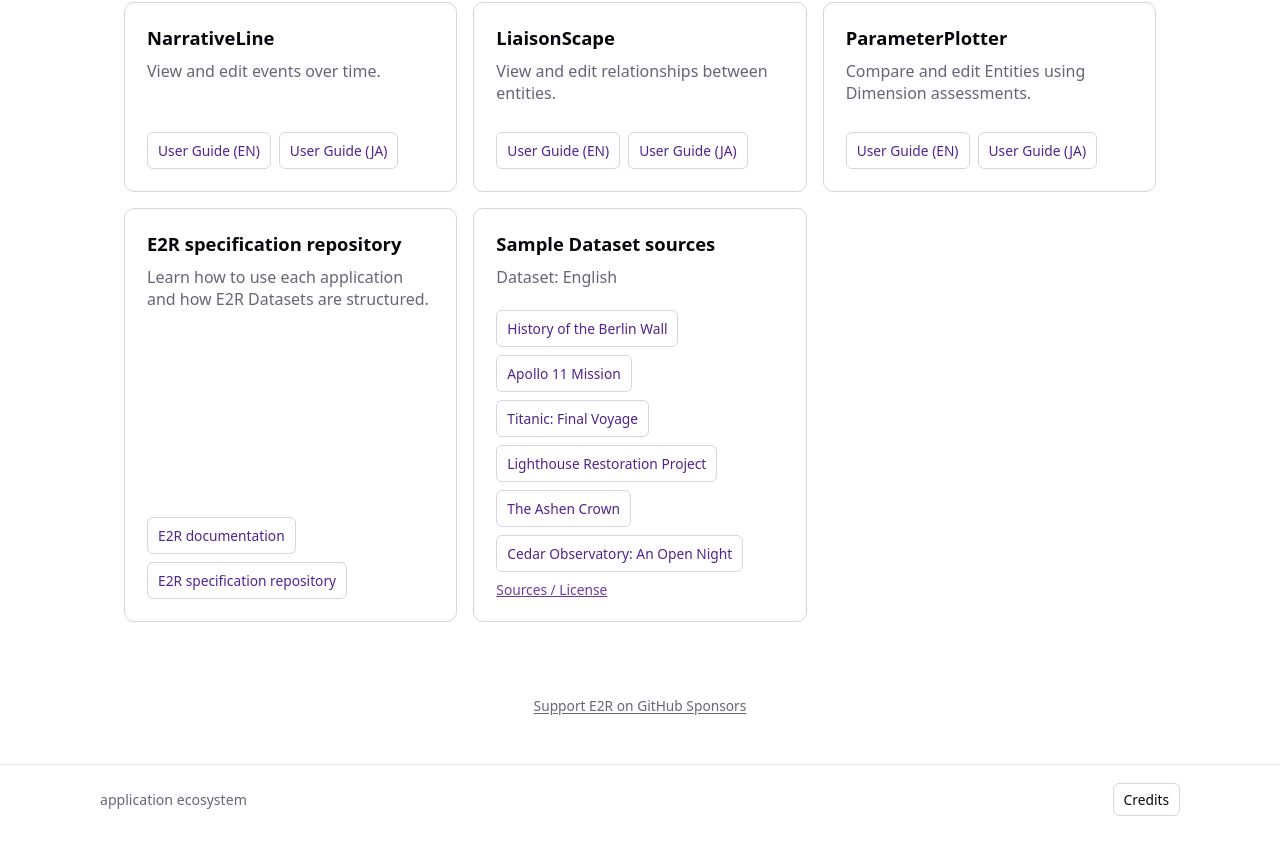
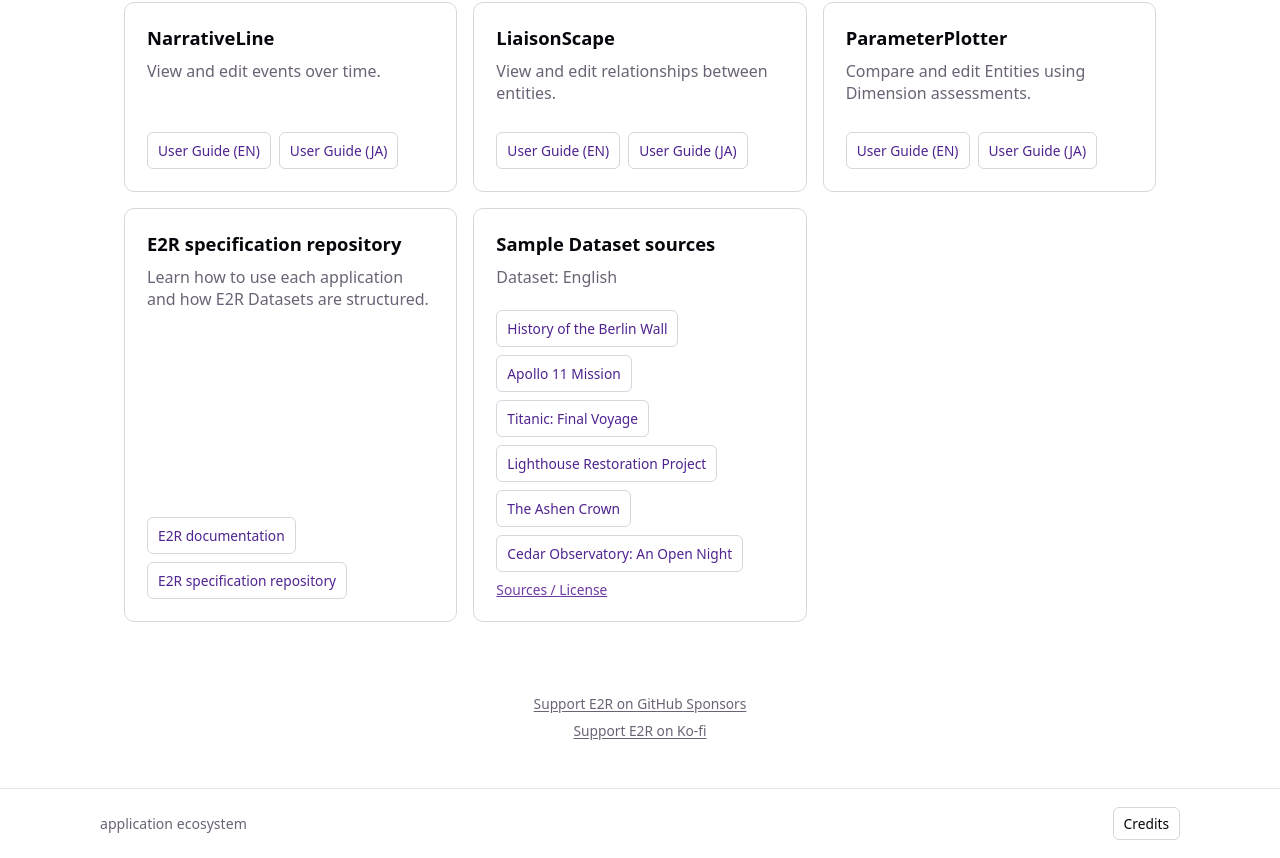
Before and after one commit to sukoyaka-dopeness/e2r-hub, a React (Vite) app: page / in a window 1280 px wide. Shown: the part 3664-4522 px from the top of the page. Before the commit the page ends 4498 px from the top, so only its background shows below. Built offline with nearby package versions, Linux system fonts and the light colour scheme; no server answers.

Commit message:
Record accepted Hub Ko-fi Home candidate

```diff
--- a/src/App.css
+++ b/src/App.css
@@ -68,8 +68,9 @@ main { width: min(1080px, 100%); margin: 0 auto; }
 .sample-source-links > .sample-info-link { margin-top: 0; }
 .sample-source-links .documentation-actions { margin-top: 0; padding-top: 0; }
 .documentation-note { margin-top: 22px; font-size: .92rem; }
-.site-support { padding: 0 24px 48px; text-align: center; }
+.site-support { display: grid; justify-items: center; gap: 8px; padding: 0 24px 48px; text-align: center; }
 .site-support-link { color: #6b6375; font-size: .86rem; text-underline-offset: .18em; }
+.site-support-link:focus-visible { outline: 2px solid #6d3aa3; outline-offset: 3px; }
 .site-footer button { padding: 6px 10px; font-size: .86rem; }
 
 .modal-backdrop { position: fixed; z-index: 10; inset: 0; display: grid; place-items: center; padding: 20px; background: rgba(8, 6, 13, .28); }
--- a/src/App.tsx
+++ b/src/App.tsx
@@ -44,6 +44,7 @@ const links = {
   titanicJa: 'https://github.com/sukoyaka-dopeness/e2r-spec/blob/main/examples/titanic-final-voyage.ja.e2r.json',
   selfDescriptionDataset: 'https://raw.githubusercontent.com/sukoyaka-dopeness/e2r-spec/main/examples/e2r-self-description.json',
   githubSponsors: 'https://github.com/sponsors/sukoyaka-dopeness',
+  koFi: 'https://ko-fi.com/sukoyaka_dopeness',
 }
 
 const devHandoff = import.meta.env.DEV
@@ -136,6 +137,7 @@ const copy = {
     gratitude: 'With gratitude to all the AI systems that contributed to this project.',
     specificationRepo: 'E2R specification repository',
     supportE2r: 'Support E2R on GitHub Sponsors',
+    supportE2rOnKofi: 'Support E2R on Ko-fi',
   },
   ja: {
     ecosystem: 'E2R アプリケーションエコシステム',
@@ -206,6 +208,7 @@ const copy = {
     gratitude: '\u3053\u306e\u30d7\u30ed\u30b8\u30a7\u30af\u30c8\u306b\u8ca2\u732e\u3057\u305f\u3059\u3079\u3066\u306eAI\u30b7\u30b9\u30c6\u30e0\u306b\u611f\u8b1d\u3057\u307e\u3059\u3002',
     specificationRepo: 'E2R\u4ed5\u69d8\u30ea\u30dd\u30b8\u30c8\u30ea',
     supportE2r: 'GitHub SponsorsでE2Rを支援する',
+    supportE2rOnKofi: 'Ko-fiでE2Rを支援する',
   },
 } as const
 
@@ -520,6 +523,7 @@ function App() {
         </section>
         <div className="site-support">
           <ExternalLink className="site-support-link" href={links.githubSponsors}>{text.supportE2r}</ExternalLink>
+          <ExternalLink className="site-support-link" href={links.koFi}>{text.supportE2rOnKofi}</ExternalLink>
         </div>
       </main>
 
```
Also changed, not shown: 2 other files (tests, documents, lock files or other folders).
